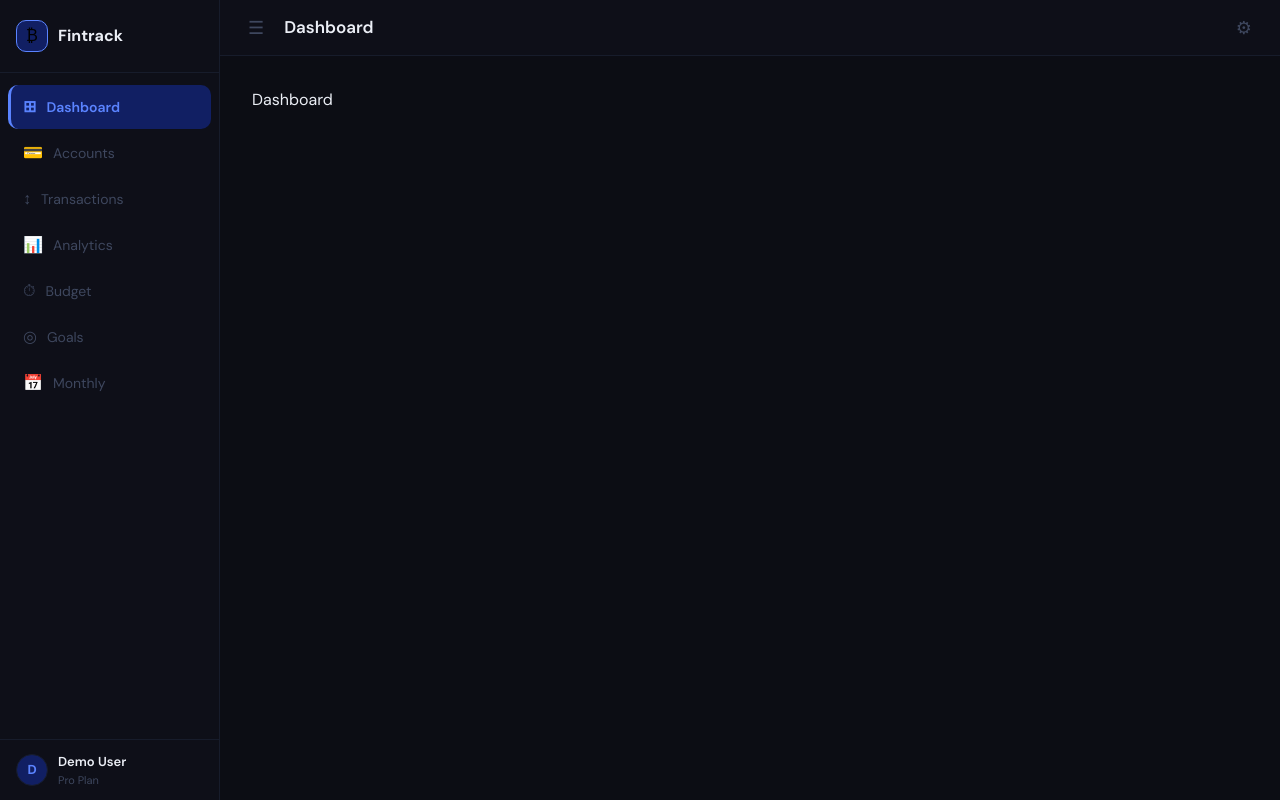
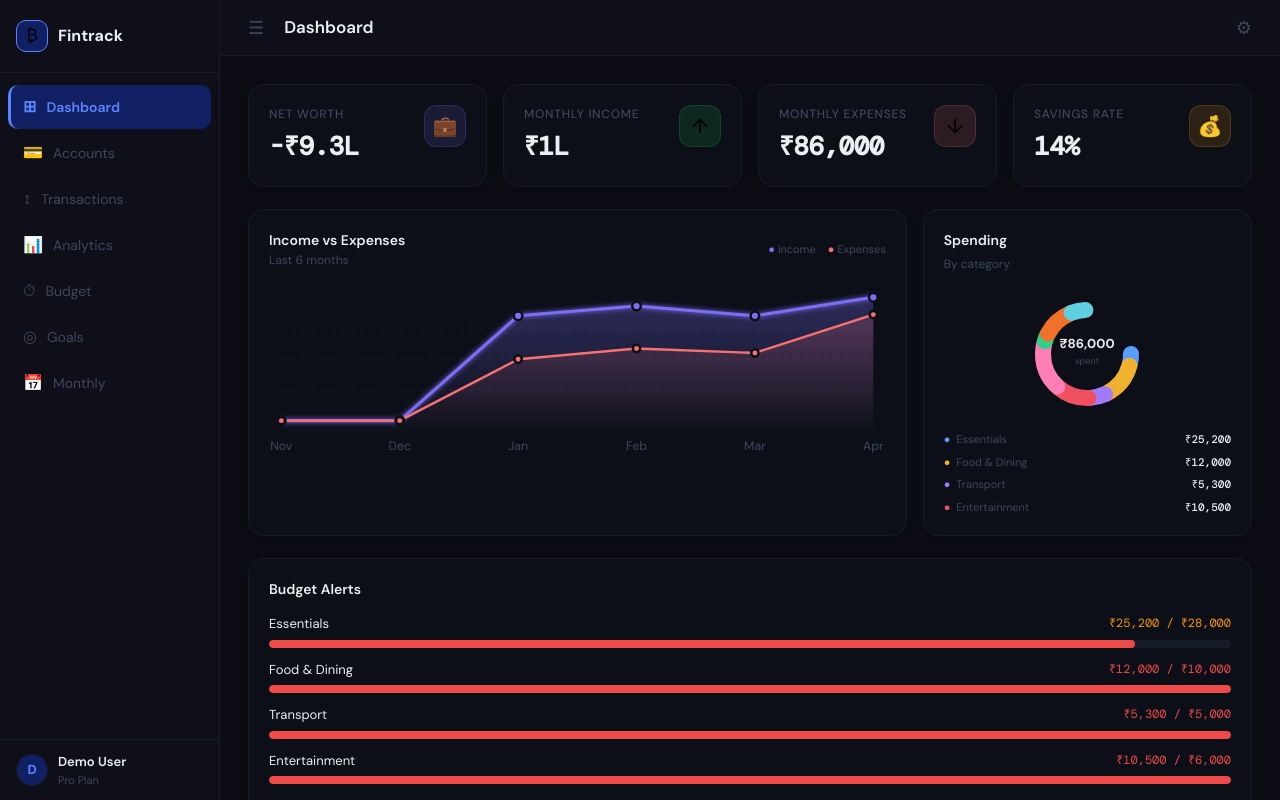
Before and after one commit to beingdpkpr/personal-finance, a React (Vite) app: page /login in a window 1280 px wide. Both pictures are taken after a click on the button "Try Demo". Built offline with nearby package versions, Linux system fonts and the light colour scheme.

Commit message:
feat: Dashboard page — stat cards, area+donut charts, budget alerts, recent transactions

```diff
--- a/src/pages/Dashboard.tsx
+++ b/src/pages/Dashboard.tsx
@@ -1,3 +1,146 @@
+import { useFinanceContext } from '../hooks/FinanceContext'
+import { fmt } from '../lib/format'
+import { resolveLimit } from '../lib/data'
+import { EXPENSE_CATS, MONTHS } from '../constants/categories'
+import Card from '../components/ui/Card'
+import StatCard from '../components/ui/StatCard'
+import ProgressBar from '../components/ui/ProgressBar'
+import AreaChart from '../components/charts/AreaChart'
+import DonutChart from '../components/charts/DonutChart'
+
 export default function Dashboard() {
-  return <div style={{color:'var(--text)',padding:32}}>Dashboard</div>
+  const { txns, budgets, nw, openAdd } = useFinanceContext()
+
+  const now = new Date()
+  const thisMonth = `${now.getFullYear()}-${String(now.getMonth()+1).padStart(2,'0')}`
+  const monthTxns = txns.filter(t => t.date.startsWith(thisMonth))
+  const monthIncome  = monthTxns.filter(t => t.type==='income').reduce((s,t) => s+t.amount, 0)
+  const monthExpense = monthTxns.filter(t => t.type==='expense').reduce((s,t) => s+t.amount, 0)
+  const netSavings   = monthIncome - monthExpense
+  const savingsRate  = monthIncome > 0 ? Math.round((netSavings/monthIncome)*100) : 0
+  const totalAssets  = nw.assets.reduce((s,a) => s+a.value, 0)
+  const totalLiab    = nw.liabilities.reduce((s,l) => s+l.value, 0)
+  const netWorth     = totalAssets - totalLiab
+
+  const areaData = Array.from({length:6}, (_,i) => {
+    const d = new Date(now.getFullYear(), now.getMonth()-5+i, 1)
+    const key = `${d.getFullYear()}-${String(d.getMonth()+1).padStart(2,'0')}`
+    const mt = txns.filter(t => t.date.startsWith(key))
+    return {
+      month: MONTHS[d.getMonth()],
+      income:  mt.filter(t=>t.type==='income').reduce((s,t)=>s+t.amount,0),
+      expense: mt.filter(t=>t.type==='expense').reduce((s,t)=>s+t.amount,0),
+    }
+  })
+
+  const catSpend = EXPENSE_CATS.map(c => ({
+    label: c.label, color: c.color,
+    amount: monthTxns.filter(t=>t.type==='expense'&&t.category===c.id).reduce((s,t)=>s+t.amount,0),
+  })).filter(c => c.amount > 0)
+  const totalCatSpend = catSpend.reduce((s,c)=>s+c.amount,0)
+  const donutSegs = catSpend.map(c=>({ label:c.label, color:c.color, pct: totalCatSpend>0?(c.amount/totalCatSpend)*100:0 }))
+
+  const budgetAlerts = EXPENSE_CATS.map(c => {
+    const spent = monthTxns.filter(t=>t.type==='expense'&&t.category===c.id).reduce((s,t)=>s+t.amount,0)
+    const limit = resolveLimit(budgets[c.id], monthIncome)
+    const pct   = limit > 0 ? (spent/limit)*100 : 0
+    return { ...c, spent, limit, pct }
+  }).filter(c => c.pct >= 80 && c.limit > 0)
+
+  const recentTxns = [...txns].sort((a,b)=>b.date.localeCompare(a.date)).slice(0,8)
+
+  return (
+    <div style={{ padding:28, display:'flex', flexDirection:'column', gap:22 }}>
+      {/* Stat cards */}
+      <div style={{ display:'grid', gridTemplateColumns:'repeat(4,1fr)', gap:16 }}>
+        <StatCard label="Net Worth"      value={fmt(netWorth)}     icon="💼" color="#7c6ef5" delay={0}   />
+        <StatCard label="Monthly Income" value={fmt(monthIncome)}  icon="↑"  color="#22c55e" delay={0.05}/>
+        <StatCard label="Monthly Expenses" value={fmt(monthExpense)} icon="↓" color="#f87171" delay={0.1} />
+        <StatCard label="Savings Rate"   value={`${savingsRate}%`} icon="💰" color="#f59e0b" delay={0.15}/>
+      </div>
+
+      {/* Charts row */}
+      <div style={{ display:'grid', gridTemplateColumns:'2fr 1fr', gap:16 }}>
+        <Card>
+          <div style={{ display:'flex', justifyContent:'space-between', alignItems:'center', marginBottom:16 }}>
+            <div>
+              <div style={{ fontSize:14, fontWeight:600, color:'var(--text)' }}>Income vs Expenses</div>
+              <div style={{ fontSize:12, color:'var(--text-dim)' }}>Last 6 months</div>
+            </div>
+            <div style={{ display:'flex', gap:12, fontSize:11 }}>
+              <span style={{ color:'var(--text-dim)' }}><span style={{ color:'#7c6ef5' }}>●</span> Income</span>
+              <span style={{ color:'var(--text-dim)' }}><span style={{ color:'#f87171' }}>●</span> Expenses</span>
+            </div>
+          </div>
+          <AreaChart data={areaData} />
+        </Card>
+        <Card>
+          <div style={{ fontSize:14, fontWeight:600, color:'var(--text)', marginBottom:4 }}>Spending</div>
+          <div style={{ fontSize:12, color:'var(--text-dim)', marginBottom:16 }}>By category</div>
+          <div style={{ display:'flex', justifyContent:'center' }}>
+            <DonutChart segments={donutSegs} size={130} centerLabel={fmt(totalCatSpend)} centerSub="spent" />
+          </div>
+          <div style={{ display:'flex', flexDirection:'column', gap:6, marginTop:12 }}>
+            {catSpend.slice(0,4).map(c => (
+              <div key={c.label} style={{ display:'flex', justifyContent:'space-between', alignItems:'center', fontSize:11 }}>
+                <span style={{ color:'var(--text-dim)', display:'flex', gap:6, alignItems:'center' }}><span style={{ color:c.color }}>●</span>{c.label}</span>
+                <span style={{ color:'var(--text)', fontFamily:'DM Mono', fontWeight:500 }}>{fmt(c.amount)}</span>
+              </div>
+            ))}
+          </div>
+        </Card>
+      </div>
+
+      {/* Budget alerts */}
+      {budgetAlerts.length > 0 && (
+        <Card>
+          <div style={{ fontSize:14, fontWeight:600, color:'var(--text)', marginBottom:14 }}>Budget Alerts</div>
+          <div style={{ display:'flex', flexDirection:'column', gap:12 }}>
+            {budgetAlerts.map(a => (
+              <div key={a.id}>
+                <div style={{ display:'flex', justifyContent:'space-between', marginBottom:6 }}>
+                  <span style={{ fontSize:13, color:'var(--text)' }}>{a.label}</span>
+                  <span style={{ fontSize:12, fontFamily:'DM Mono', color: a.pct >= 100 ? 'var(--negative)' : 'var(--warning)' }}>
+                    {fmt(a.spent)} / {fmt(a.limit)}
+                  </span>
+                </div>
+                <ProgressBar pct={a.pct} />
+              </div>
+            ))}
+          </div>
+        </Card>
+      )}
+
+      {/* Recent transactions */}
+      <Card>
+        <div style={{ display:'flex', justifyContent:'space-between', alignItems:'center', marginBottom:14 }}>
+          <div style={{ fontSize:14, fontWeight:600, color:'var(--text)' }}>Recent Transactions</div>
+          <button onClick={openAdd} style={{ padding:'6px 14px', borderRadius:20, border:'1px solid var(--accent)', background:'var(--accent-dim)', color:'var(--accent)', cursor:'pointer', fontSize:12, fontWeight:600 }}>+ Add</button>
+        </div>
+        {recentTxns.length === 0 ? (
+          <div style={{ color:'var(--text-dim)', fontSize:13, textAlign:'center', padding:'20px 0' }}>No transactions yet</div>
+        ) : (
+          <div style={{ display:'flex', flexDirection:'column', gap:8 }}>
+            {recentTxns.map(t => {
+              const cat = EXPENSE_CATS.find(c=>c.id===t.category)
+              return (
+                <div key={t.id} style={{ display:'flex', alignItems:'center', gap:12, padding:'8px 0', borderBottom:'1px solid var(--border)' }}>
+                  <div style={{ width:36, height:36, borderRadius:10, background:`${cat?.color ?? '#888'}22`, display:'flex', alignItems:'center', justifyContent:'center', fontSize:14, flexShrink:0 }}>
+                    {t.type==='income' ? '↑' : '↓'}
+                  </div>
+                  <div style={{ flex:1, minWidth:0 }}>
+                    <div style={{ fontSize:13, fontWeight:500, color:'var(--text)', overflow:'hidden', textOverflow:'ellipsis', whiteSpace:'nowrap' }}>{t.description}</div>
+                    <div style={{ fontSize:11, color:'var(--text-dim)' }}>{t.date} · {cat?.label ?? t.category}</div>
+                  </div>
+                  <div style={{ fontSize:14, fontWeight:600, fontFamily:'DM Mono', color: t.type==='income'?'var(--positive)':'var(--negative)', flexShrink:0 }}>
+                    {t.type==='income'?'+':'-'}{fmt(t.amount)}
+                  </div>
+                </div>
+              )
+            })}
+          </div>
+        )}
+      </Card>
+    </div>
+  )
 }
```
